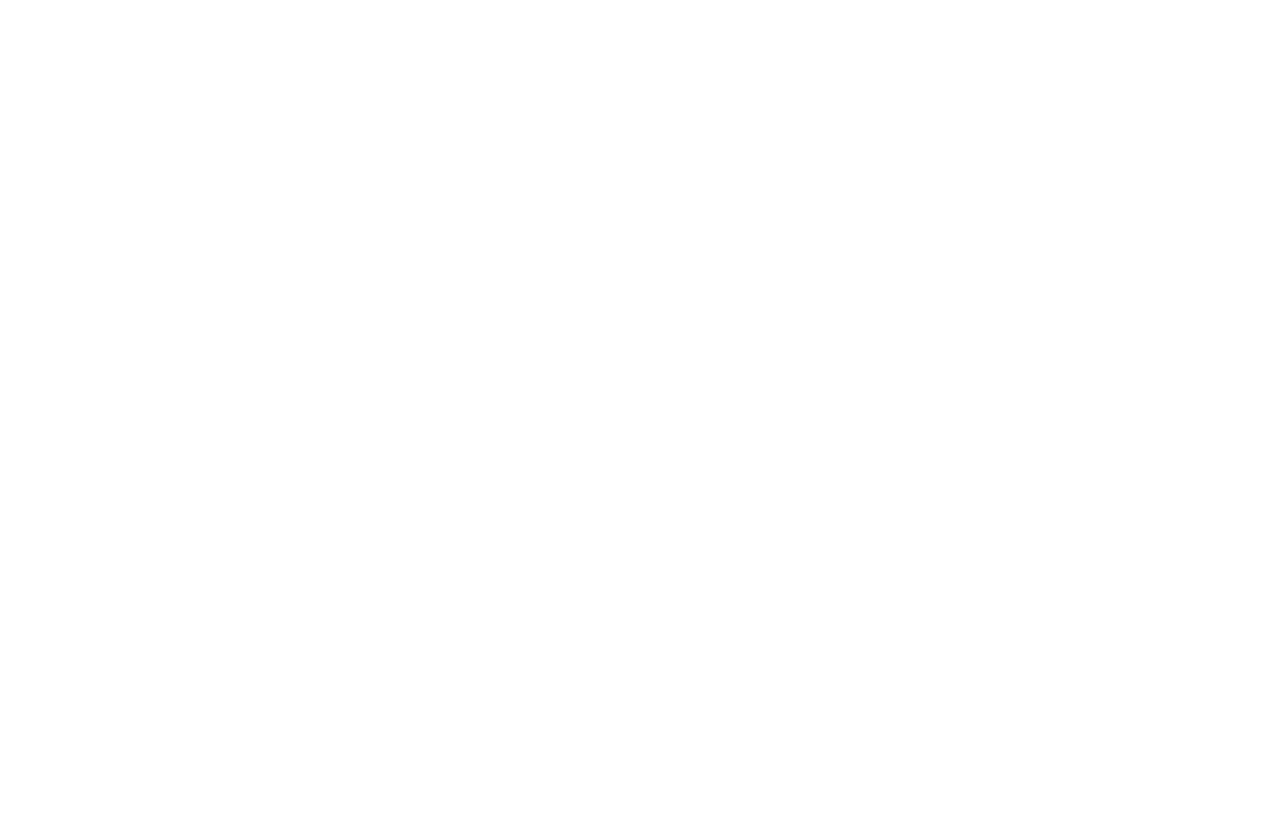
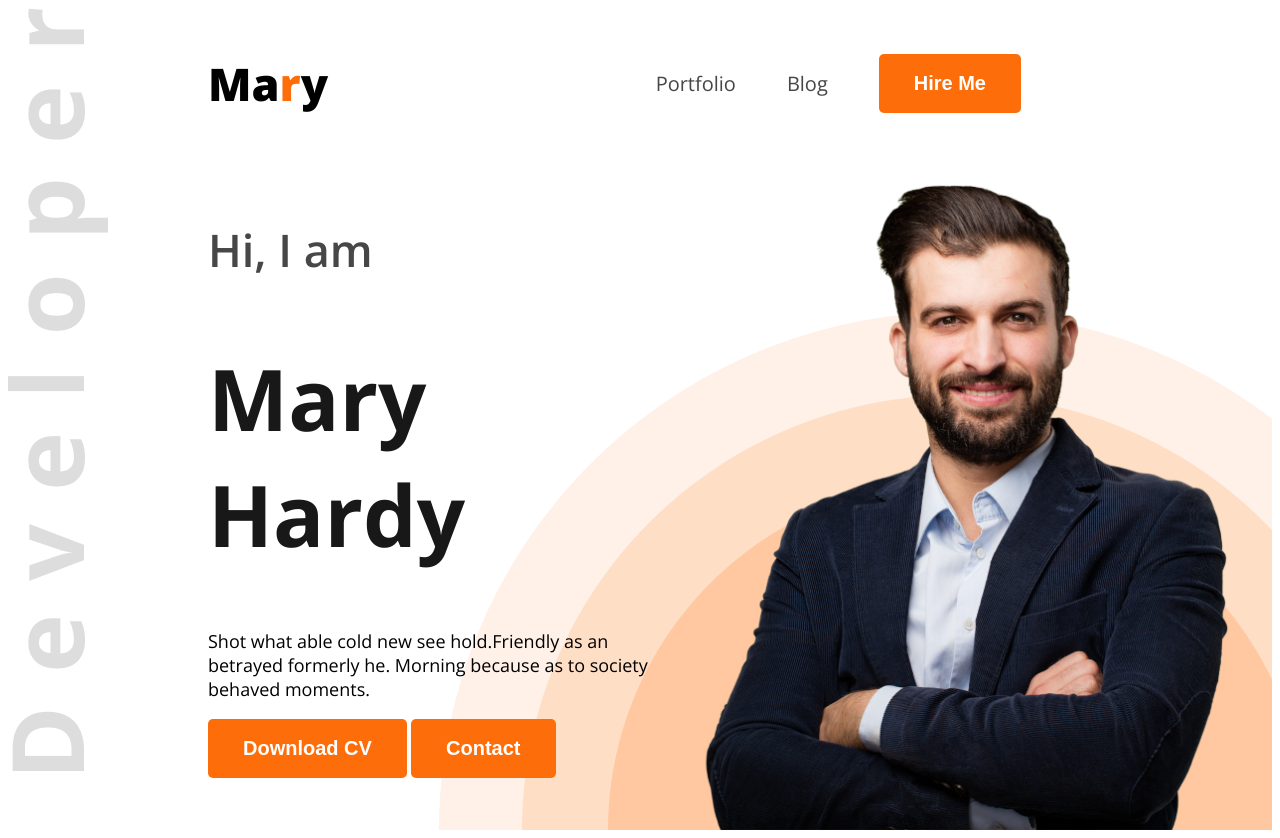
Before and after one commit to Takdirul-Rijan/web-dev-portfolio, a plain HTML site: page index.html in a window 1280 px wide. Before the commit the page ends 800 px from the top, so only its background shows below. Drawn offline with nearby package versions, Linux system fonts and the light colour scheme.

Commit message:
added updated portfolio

```diff
--- a/index.html
+++ b/index.html
@@ -4,9 +4,37 @@
     <meta charset="UTF-8">
     <meta name="viewport" content="width=device-width, initial-scale=1.0">
     <title>Web Developer Portfolio</title>
+
+<link rel="preconnect" href="https://fonts.googleapis.com">
+<link rel="preconnect" href="https://fonts.gstatic.com" crossorigin>
+<link href="https://fonts.googleapis.com/css2?family=Open+Sans:ital,wght@0,300..800;1,300..800&display=swap" rel="stylesheet">
+
+<link rel="stylesheet" href="styles/portfolio.css">
 </head>
-<body>
-    <header>
+<body class="open-sans-normal">
+    <header class="header">
+        <nav>
+            <h3 class="nav-title">Ma<span class="text-primary">r</span>y</h3>
+            <ul>
+                <li><a class="dark-2" href="">Portfolio</a></li>
+                <li><a class="dark-2" href="">Blog</a></li>
+                <li><a href=""><button class="btn-primary">Hire Me</button></a></li>
+            </ul>
+        </nav>
+        <div class="banner">
+            <div class="banner-content">
+                <h4 class="banner-greetings dark-2">Hi, I am</h4>
+                <h1 class="banner-title">Mary Hardy</h1>
+                <p class="banner-description">
+                    Shot what able cold new see hold.Friendly as an betrayed formerly he. Morning because as to society behaved moments.
+                </p>
+                <button class="btn-primary">Download CV</button>
+                <button class="btn-primary">Contact</button>
+
+            </div>
+            <img class="banner-profile-pic" src="images/hardy.png" alt="">
+        </div>
+
 
     </header>
     <main>
--- /dev/null
+++ b/styles/portfolio.css
@@ -0,0 +1,92 @@
+
+.open-sans-normal{
+  font-family: "Open Sans", sans-serif;
+  font-optical-sizing: auto;
+  font-style: normal;
+  font-variation-settings:
+    "wdth" 100;
+}
+
+/* shared style */
+.text-primary{
+    color: #FD6E0A;
+}
+.dark-2{
+    color: #474747;
+}
+
+.btn-primary{
+    background-color: #FD6E0A;
+    font-weight: bold;
+    font-size: 20px;
+    color: white;
+    padding: 18px 35px;
+    border-radius: 5px;
+    border: none;
+
+}
+
+/* header */
+
+.header{
+    background-image: url("../images/developer.png"), url("../images/header_bg.png");
+    background-repeat: no-repeat;
+    background-position: top left, bottom right;
+
+}
+
+/* Nav styles */
+
+.banner{
+    display: flex;
+    justify-content: space-between;
+    margin: 0 35px 0 200px;
+}
+
+.banner-content{
+    max-width: 580px;
+}
+
+nav{
+    display: flex;
+    align-items: center;
+    justify-content: space-between;
+    margin: 0px 200px;
+}
+.nav-title{
+    font-weight: 800;
+    font-size: 45px;
+}
+nav ul{
+    display: flex;
+    align-items: center;
+}
+nav ul li{
+    list-style: none;
+    margin-right: 51px;
+}
+nav li a{
+    text-decoration: none;
+    font-size: 20px;
+}
+
+/* banner styles */
+.banner-greetings{
+    font-size: 45px;
+    font-weight: 600;
+}
+
+.banner-title{
+    font-weight: bold;
+    font-size: 85px;
+    color: #181818;
+
+}
+.banner-description{
+    font-size: 18px;
+    color: #000000;
+}
+
+.banner-profile-pic{
+    width: 580px;
+}
```
